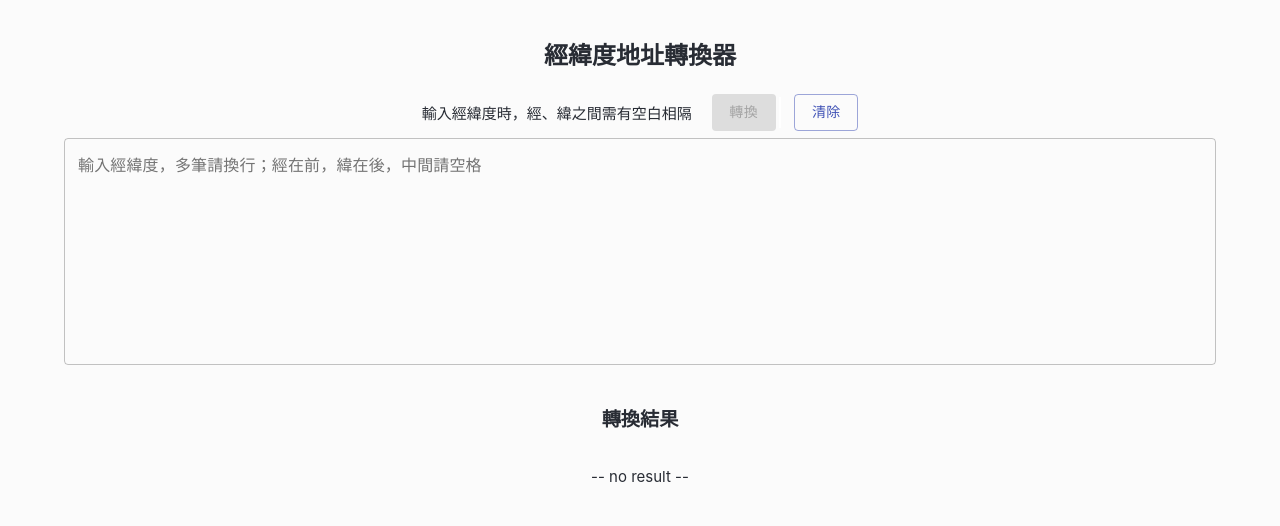
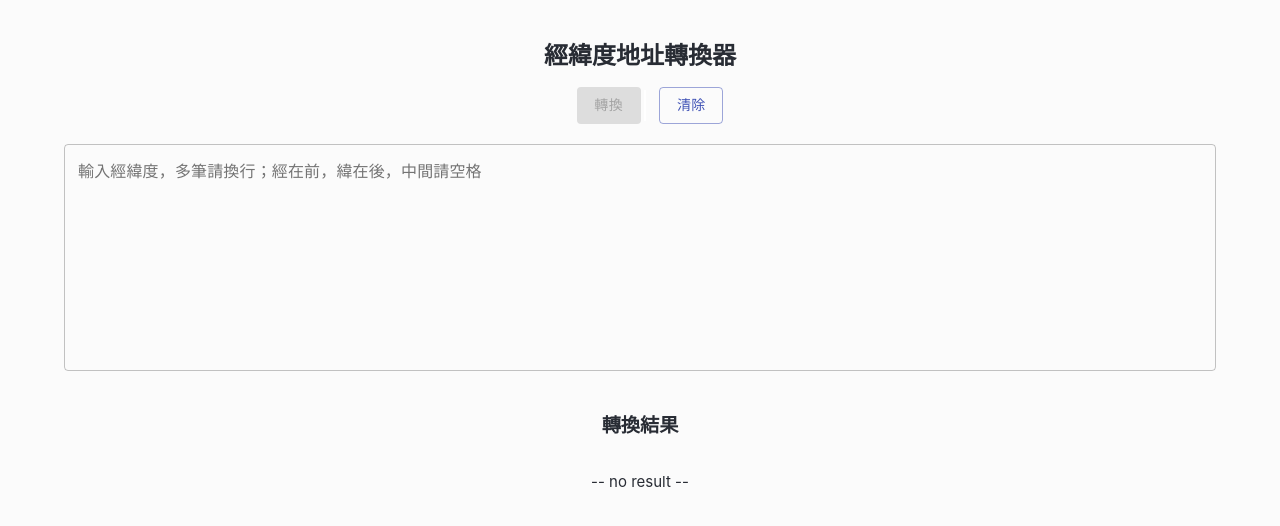
Before and after one commit to sharonWU0505/reverse-geocoding-page, a React (Create React App) app: page / in a window 1280 px wide. Shown: the top 526 px of the page. Built offline with nearby package versions, Linux system fonts and the light colour scheme.

Commit message:
feat: add desc

```diff
--- a/src/App.css
+++ b/src/App.css
@@ -32,6 +32,7 @@ h3 {
   display: flex;
   justify-content: center;
   align-items: center;
+  margin-bottom: 20px;
 }
 
 p {
--- a/src/App.js
+++ b/src/App.js
@@ -86,7 +86,7 @@ function App() {
         <h1>經緯度地址轉換器</h1>
 
         <section className="action__bar">
-          <p>輸入經緯度時，經、緯之間需有空白相隔</p>
+          {/* <p>輸入經緯度時，經、緯之間需有空白相隔</p> */}
           <Button
             variant="contained"
             color="primary"
```
